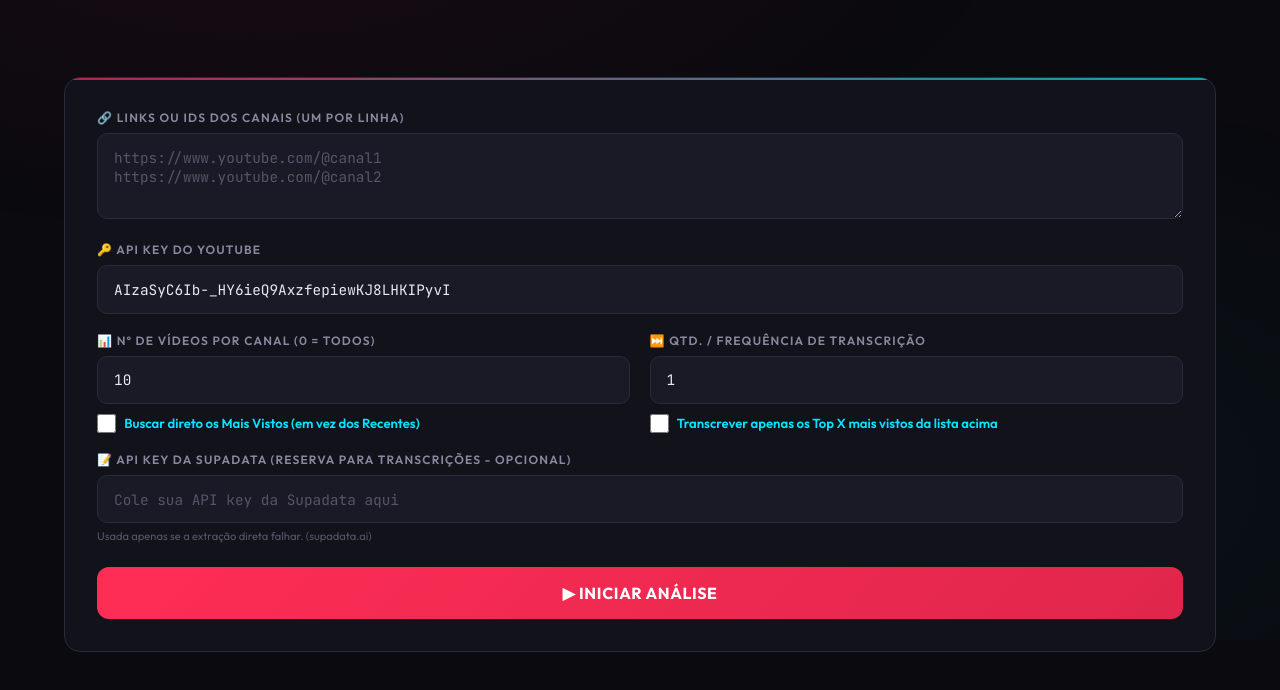
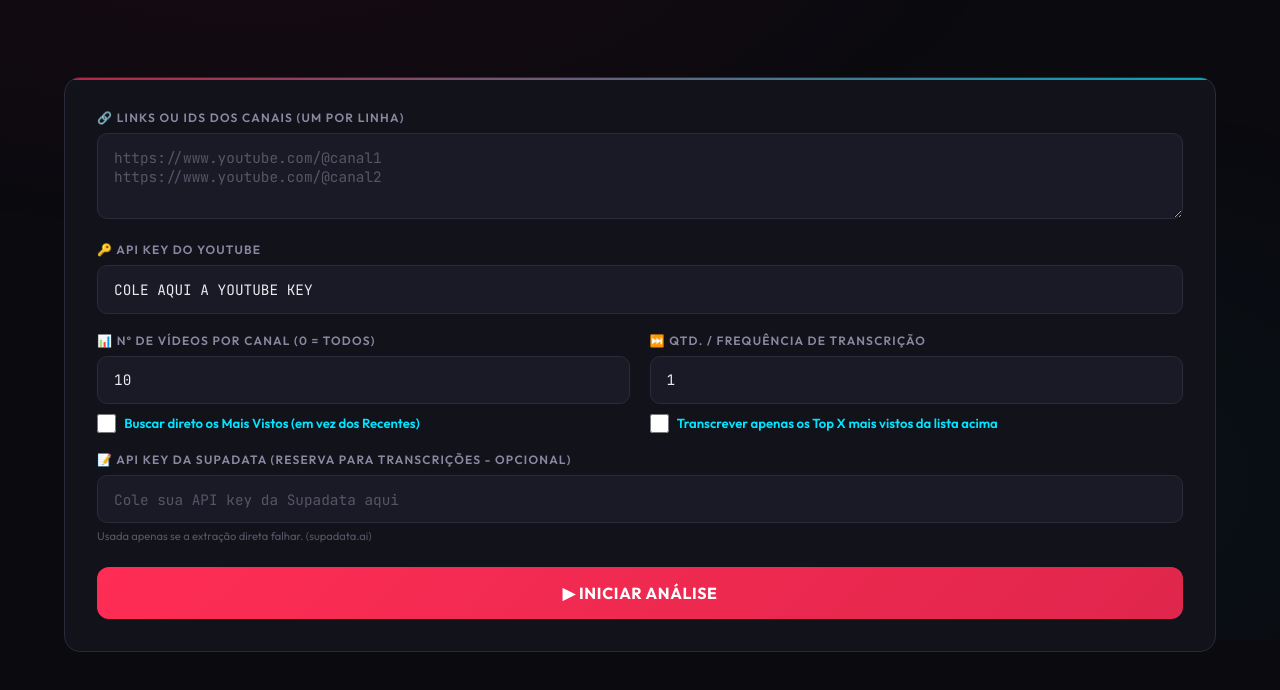
Before and after one commit to Eduardoluchese/youtubeanalizer, a plain HTML site: page index.html in a window 1280 px wide. Shown: the part 160-850 px from the top of the page. Drawn offline with Linux system fonts and the light colour scheme.

Commit message:
Update index.html

```diff
--- a/index.html
+++ b/index.html
@@ -459,7 +459,7 @@
       </div>
       <div class="field full">
         <label>🔑 API Key do YouTube</label>
-        <input type="text" id="apiKeyInput" value="AIzaSyC6Ib-_HY6ieQ9AxzfepiewKJ8LHKIPyvI" placeholder="Cole sua API key aqui">
+        <input type="text" id="apiKeyInput" value="COLE AQUI A YOUTUBE KEY" placeholder="Cole sua API key aqui">
       </div>
 
       <div class="field">
```
